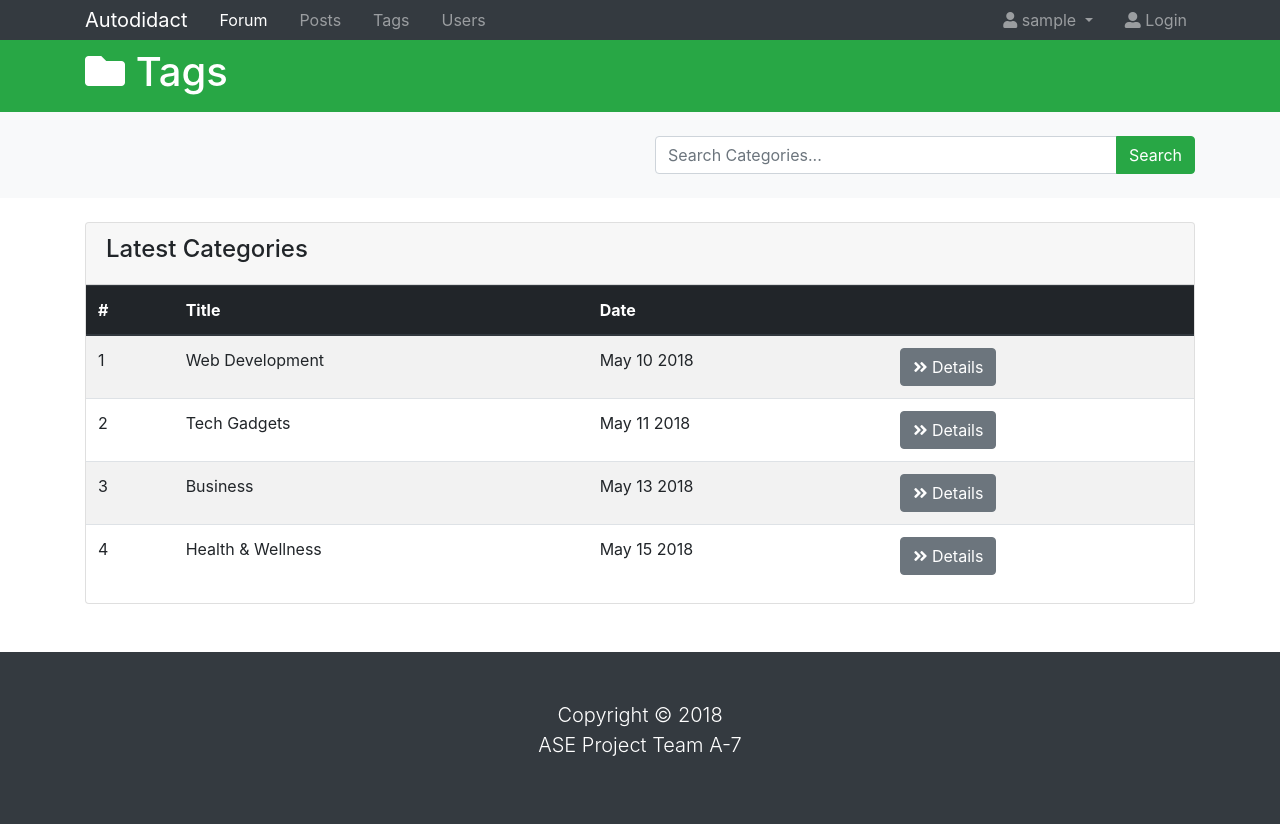
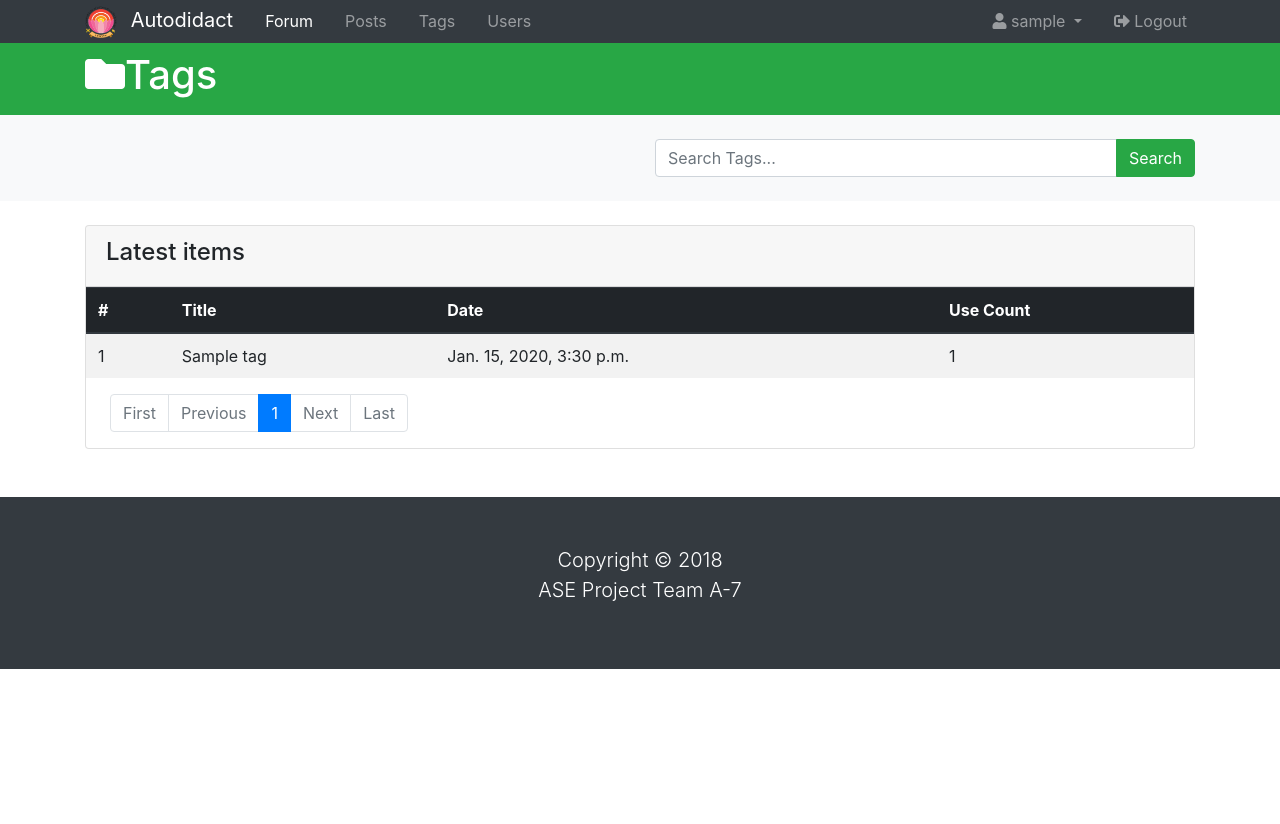
Before and after one commit to siddhantkushwaha/Autodidact, a Django app: page /tags in a window 1280 px wide. After the commit the page ends 669 px from the top, so only its background shows below. Run offline with Django 3.2, Linux system fonts and the light colour scheme; a user stored in the database is signed in; tables that the repository leaves empty hold one stand-in row (values such as "Sample post"); some libraries are stand-ins or nearby versions.

Commit message:
oct 21 5:37 PM

```diff
--- a/autodidact/app/models.py
+++ b/autodidact/app/models.py
@@ -5,6 +5,9 @@ from django.db import models
 class ForumUser(models.Model):
     django_user = models.OneToOneField(User, null=False)
     reputation = models.IntegerField(null=False, default=0)
+
+    def __str__(self):
+        return str(self.id)
 
 
 class Tag(models.Model):
--- a/autodidact/app/templates/base.html
+++ b/autodidact/app/templates/base.html
@@ -87,7 +87,7 @@
 {% block body_content %}
 {% endblock %}
 
-<footer id="main-footer" class="bg-dark text-white p-5">
+<footer id="main-footer" class="bg-dark text-white p-5 mt-5">
     <div class="container">
         <div class="row">
             <div class="col">
--- /dev/null
+++ b/autodidact/app/templates/pagination.html
@@ -0,0 +1,25 @@
+<nav class="ml-4">
+    <ul class="pagination">
+
+        <li class="page-item {% if not items.has_previous %}disabled{% endif %}">
+            <a href="?page=1" class="page-link">First</a>
+        </li>
+
+        <li class="page-item {% if not items.has_previous %}disabled{% endif %}">
+            <a href="?page={% if items.has_previous %}{{ items.previous_page_number }}{% endif %}" class="page-link">Previous</a>
+        </li>
+
+        <li class="page-item active">
+            <a href="#" class="page-link">{{ items.number }}</a>
+        </li>
+
+        <li class="page-item {% if not items.has_next %}disabled{% endif %}">
+            <a href="?page={% if items.has_next %}{{ items.next_page_number }}{% endif %}" class="page-link">Next</a>
+        </li>
+
+        <li class="page-item {% if not items.has_next %}disabled{% endif %}">
+            <a href="?page={{ items.paginator.num_pages }}" class="page-link">Last</a>
+        </li>
+
+    </ul>
+</nav>
--- a/autodidact/app/templates/tags.html
+++ b/autodidact/app/templates/tags.html
@@ -1,78 +1,19 @@
-<!DOCTYPE html>
-<html lang="en">
+{% extends 'base.html' %}
 
-<head>
-    <meta charset="UTF-8">
-    <meta name="viewport" content="width=device-width, initial-scale=1.0">
-    <meta http-equiv="X-UA-Compatible" content="ie=edge">
-    <link rel="stylesheet" href="https://use.fontawesome.com/releases/v5.0.13/css/all.css"
-          integrity="sha384-DNOHZ68U8hZfKXOrtjWvjxusGo9WQnrNx2sqG0tfsghAvtVlRW3tvkXWZh58N9jp"
-          crossorigin="anonymous">
-    <link rel="stylesheet" href="https://stackpath.bootstrapcdn.com/bootstrap/4.1.1/css/bootstrap.min.css"
-          integrity="sha384-WskhaSGFgHYWDcbwN70/dfYBj47jz9qbsMId/iRN3ewGhXQFZCSftd1LZCfmhktB"
-          crossorigin="anonymous">
-    <link rel="stylesheet" href="css/style.css">
-    <title>Bootstrap Theme</title>
-</head>
+{% block head_content %}
+{% endblock %}
 
-<body>
-<nav class="navbar navbar-expand-sm navbar-dark bg-dark p-0">
-    <div class="container">
-        <a href="{% url 'app:main' %}" class="navbar-brand">Autodidact</a>
-        <button class="navbar-toggler" data-toggle="collapse" data-target="#navbarCollapse">
-            <span class="navbar-toggler-icon"></span>
-        </button>
-        <div class="collapse navbar-collapse" id="navbarCollapse">
-            <ul class="navbar-nav">
-                <li class="nav-item px-2">
-                    <a href="{% url 'app:main' %}" class="nav-link active">Forum</a>
-                </li>
-                <li class="nav-item px-2">
-                    <a href="{% url 'app:posts' %}" class="nav-link">Posts</a>
-                    {#TODO#}
-                </li>
-                <li class="nav-item px-2">
-                    <a href="{% url 'app:tags' %}" class="nav-link">Tags</a>
-                    {#TODO#}
-                </li>
-                <li class="nav-item px-2">
-                    <a href="{% url 'app:users' %}" class="nav-link">Users</a>
-                    {#TODO#}
-                </li>
-            </ul>
+{% block navbar_content_1 %}
+{% endblock %}
 
-            <ul class="navbar-nav ml-auto">
-                <li class="nav-item dropdown mr-3">
-                    <a href="#" class="nav-link dropdown-toggle" data-toggle="dropdown">
-                        <i class="fas fa-user"></i> {{ user.username }}
-                    </a>
-                    <div class="dropdown-menu">
-                        <a href="{% url 'app:userDetails' %}" class="dropdown-item">
-                            <i class="fas fa-user-circle"></i> Profile
-                        </a>
-                        <a href="settings.html" class="dropdown-item">
-                            <i class="fas fa-cog"></i> Settings
-                        </a>
-                    </div>
-                </li>
-                <li class="nav-item">
-                    <a href="{% url 'app:login' %}" class="nav-link">
-                        <i class="fas fa-user-alt"></i> Login
-                    </a>
-                </li>
-
-            </ul>
-        </div>
-    </div>
-</nav>
-
+{% block body_content %}
     <!-- HEADER -->
     <header id="main-header" class="py-2 bg-success text-white">
         <div class="container">
             <div class="row">
                 <div class="col-md-6">
                     <h1>
-                    <i class="fas fa-folder"></i> Tags</h1>
+                        <i class="fas fa-folder"></i>Tags</h1>
                 </div>
             </div>
         </div>
@@ -84,7 +25,7 @@
             <div class="row">
                 <div class="col-md-6 ml-auto">
                     <div class="input-group">
-                    <input type="text" class="form-control" placeholder="Search Categories...">
+                        <input type="text" class="form-control" placeholder="Search Tags...">
                         <div class="input-group-append">
                             <button class="btn btn-success">Search</button>
                         </div>
@@ -101,7 +42,7 @@
                 <div class="col">
                     <div class="card">
                         <div class="card-header">
-                        <h4>Latest Categories</h4>
+                            <h4>Latest items</h4>
                         </div>
                         <table class="table table-striped">
                             <thead class="thead-dark">
@@ -109,89 +50,38 @@
                                 <th>#</th>
                                 <th>Title</th>
                                 <th>Date</th>
-                            <th></th>
+                                <th>Use Count</th>
                             </tr>
                             </thead>
                             <tbody>
+
+                            {% for tag in items %}
                                 <tr>
-                            <td>1</td>
-                            <td>Web Development</td>
-                            <td>May 10 2018</td>
-                            <td>
-                                <a href="details.html" class="btn btn-secondary">
-                                    <i class="fas fa-angle-double-right"></i> Details
-                                </a>
-                            </td>
+                                    <td>{{ forloop.counter0|add:items.start_index}}</td>
+                                    <td>{{ tag.name }}</td>
+                                    <td>{{ tag.creation_time }}</td>
+                                    <td>{{ tag.use_count }}</td>
                                 </tr>
+                            {% empty %}
                                 <tr>
-                            <td>2</td>
-                            <td>Tech Gadgets</td>
-                            <td>May 11 2018</td>
-                            <td>
-                                <a href="details.html" class="btn btn-secondary">
-                                    <i class="fas fa-angle-double-right"></i> Details
-                                </a>
-                            </td>
+                                    <td colspan="4">No items.</td>
                                 </tr>
-                        <tr>
-                            <td>3</td>
-                            <td>Business</td>
-                            <td>May 13 2018</td>
-                            <td>
-                                <a href="details.html" class="btn btn-secondary">
-                                    <i class="fas fa-angle-double-right"></i> Details
-                                </a>
-                            </td>
-                        </tr>
-                        <tr>
-                            <td>4</td>
-                            <td>Health & Wellness</td>
-                            <td>May 15 2018</td>
-                            <td>
-                                <a href="details.html" class="btn btn-secondary">
-                                    <i class="fas fa-angle-double-right"></i> Details
-                                </a>
-                            </td>
-                        </tr>
+                            {% endfor %}
 
                             </tbody>
                         </table>
+
+                        {% include 'pagination.html' %}
 
                     </div>
                 </div>
             </div>
         </div>
     </section>
+{% endblock %}
 
-<!-- FOOTER -->
-<footer id="main-footer" class="bg-dark text-white mt-5 p-5">
-    <div class="container">
-        <div class="row">
-            <div class="col">
-                <p class="lead text-center">
-                    Copyright &copy;
-                    <span id="year"></span>
-                    <br>ASE Project Team A-7
-                </p>
-            </div>
-        </div>
-    </div>
-</footer>
+{% block below_footer_content %}
+{% endblock %}
 
-<script src="http://code.jquery.com/jquery-3.3.1.min.js" integrity="sha256-FgpCb/KJQlLNfOu91ta32o/NMZxltwRo8QtmkMRdAu8="
-        crossorigin="anonymous"></script>
-<script src="https://cdnjs.cloudflare.com/ajax/libs/popper.js/1.14.3/umd/popper.min.js"
-        integrity="sha384-ZMP7rVo3mIykV+2+9J3UJ46jBk0WLaUAdn689aCwoqbBJiSnjAK/l8WvCWPIPm49"
-        crossorigin="anonymous"></script>
-<script src="https://stackpath.bootstrapcdn.com/bootstrap/4.1.1/js/bootstrap.min.js"
-        integrity="sha384-smHYKdLADwkXOn1EmN1qk/HfnUcbVRZyYmZ4qpPea6sjB/pTJ0euyQp0Mk8ck+5T"
-        crossorigin="anonymous"></script>
-
-
-<script>
-    // Get the current year for the copyright
-    $('#year').text(new Date().getFullYear());
-</script>
-</body>
-
-</html>
+{% block script_content %}
+{% endblock %}
--- a/autodidact/app/urls.py
+++ b/autodidact/app/urls.py
@@ -8,8 +8,8 @@ urlpatterns = [
     url(r'^$', views.index, name='main'),
     url(r'^login$', views.login_user, name='login'),
     url(r'^home$', views.home, name='home'),
-    url(r'^posts$', views.posts, name='posts'),
-    url(r'^tags$', views.tags, name='tags'),
+    url(r'^posts$', views.get_posts, name='posts'),
+    url(r'^tags$', views.get_tags, name='tags'),
     url(r'^users$', views.users, name='users'),
     url(r'^userDetails$', views.user_details, name='userDetails'),
     url(r'^add/tag$', views.add_tag, name='addTag'),
--- a/autodidact/app/views.py
+++ b/autodidact/app/views.py
@@ -1,12 +1,13 @@
 from django.contrib.auth import authenticate, login, logout
 from django.contrib.auth.decorators import login_required
 from django.contrib.auth.models import User
+from django.core.paginator import Paginator
 from django.http import HttpResponse, HttpResponseRedirect
 from django.shortcuts import render
 from django.urls import reverse
 
 from app.forms import LoginForm
-from app.models import ForumUser, Tag
+from app.models import *
 
 
 def index(request):
@@ -47,22 +48,33 @@ def home(request):
 
 
 @login_required
-def posts(request):
+def get_posts(request):
     template = 'posts.html'
+    items_per_page = 25
+    page = int(request.GET.get(key='page', default=1))
+
+    posts = Thread.objects.all()
+    paginator = Paginator(object_list=posts, per_page=items_per_page)
+
     context = {
         'user': request.user,
+        'items': paginator.page(page),
     }
     return render(request, template, context)
 
 
 @login_required
-def tags(request):
+def get_tags(request):
     template = 'tags.html'
-    usertags = list(Tag.objects.all())
-    print(usertags)
+    items_per_page = 1
+    page = int(request.GET.get(key='page', default=1))
+
+    tags = Tag.objects.order_by('use_count')
+    paginator = Paginator(object_list=tags, per_page=items_per_page)
+
     context = {
         'user': request.user,
-        'tags' : usertags,
+        'items': paginator.page(page),
     }
     return render(request, template, context)
 
```
Lines whose indentation alone changed are shown as unchanged.
